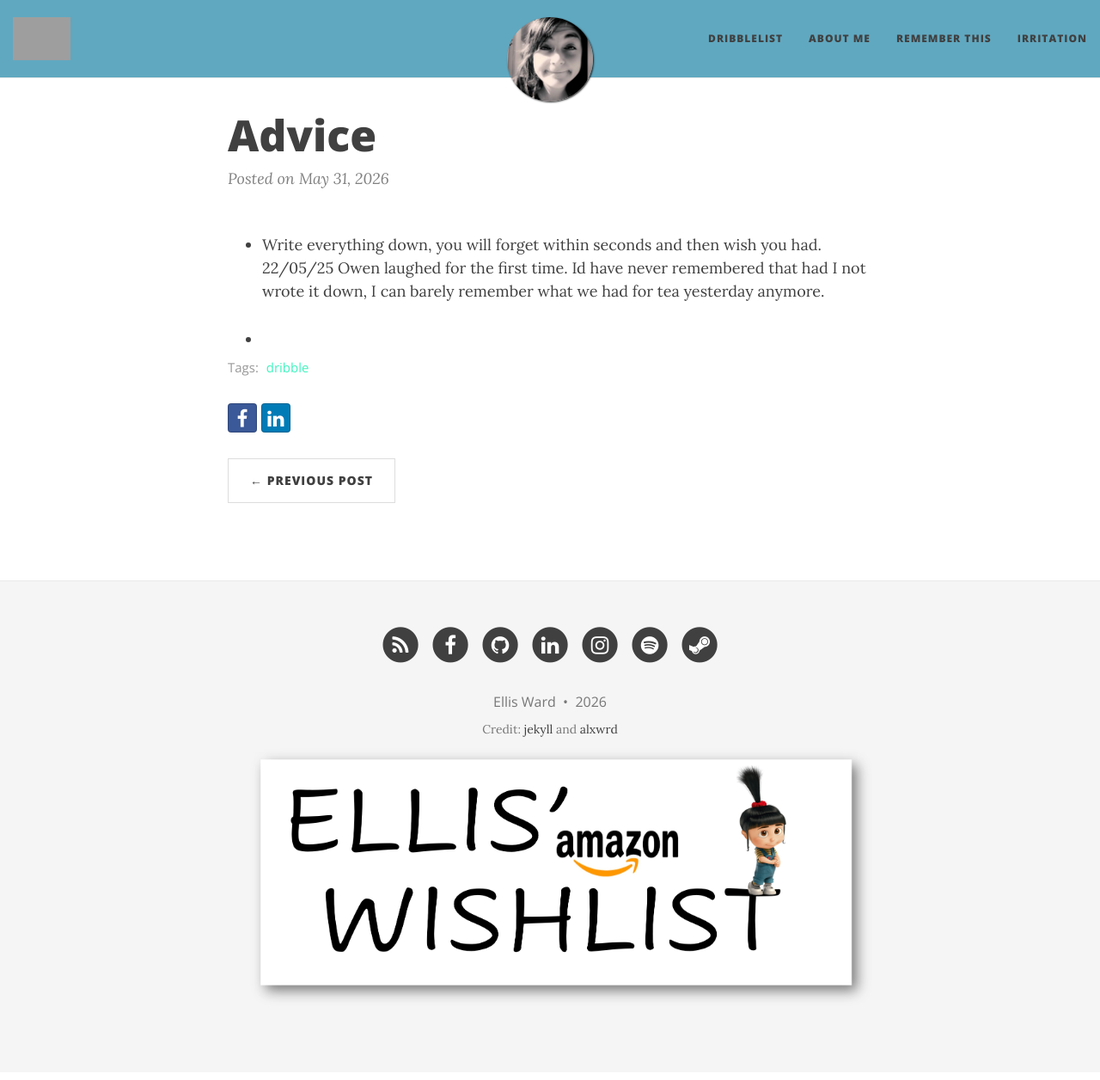
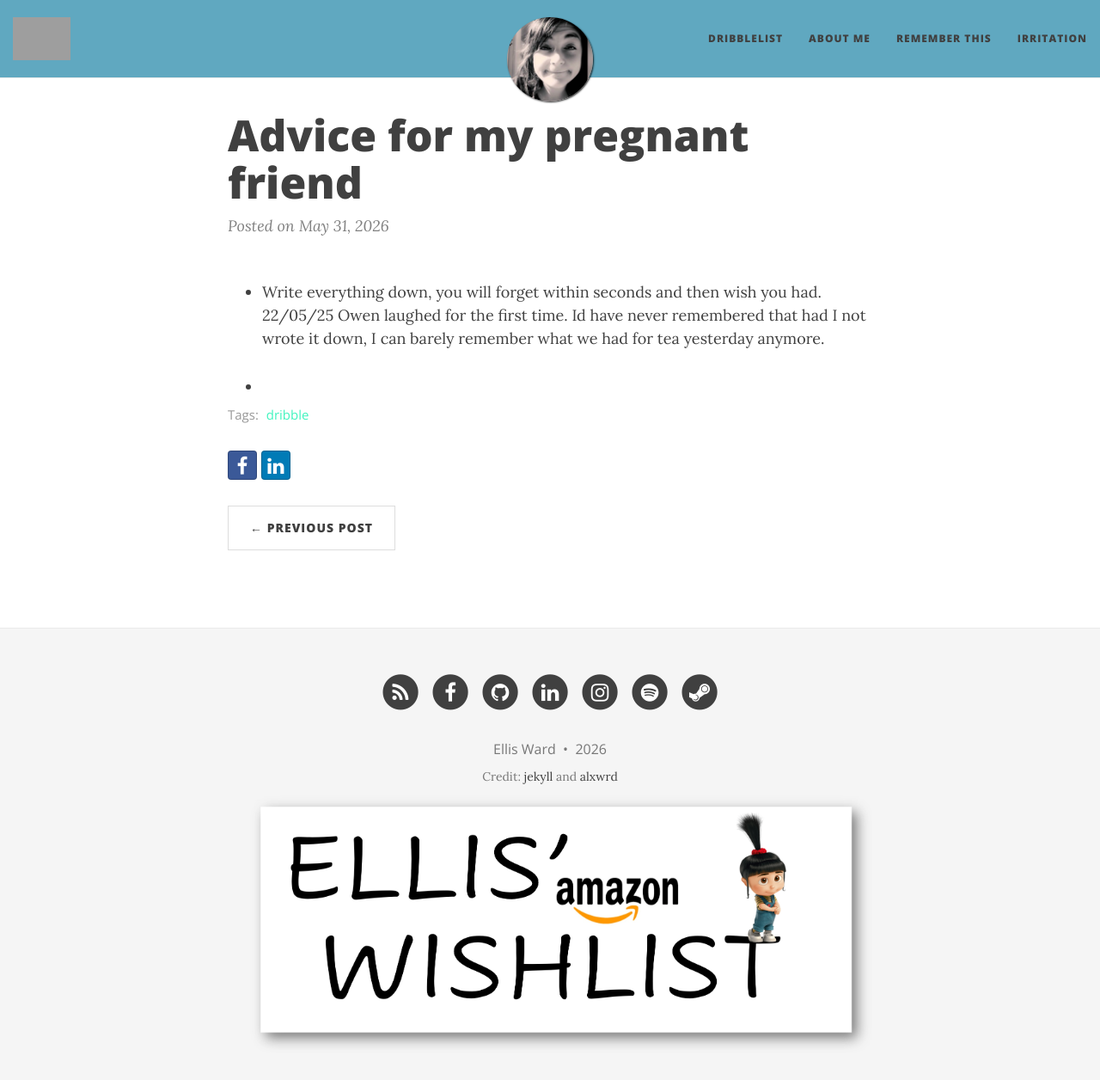
Before and after one commit to ellis-ward/ellis-ward.github.io, a Jekyll site: the page built from _posts/dribble/2026-05-31-adviceformypregnantfriends.md, in a window 1280 px wide and 1302 px high. Shown: the top 1256 px of the window at 86% size. Built offline with Jekyll 4.4.1, drawn with Linux system fonts in a browser that asks for light colours; nearby versions of some CDN libraries; grey boxes are pictures that could not be loaded.

Commit message:
Update 2026-05-31-adviceformypregnantfriends.md

```diff
--- a/_posts/dribble/2026-05-31-adviceformypregnantfriends.md
+++ b/_posts/dribble/2026-05-31-adviceformypregnantfriends.md
@@ -1,7 +1,7 @@
 ---
 layout: post
-title: Advice
-Subtitle: for my pregnant friend
+title: Advice for my pregnant friend
+Subtitle:
 tags: dribble
 ---
 
```
